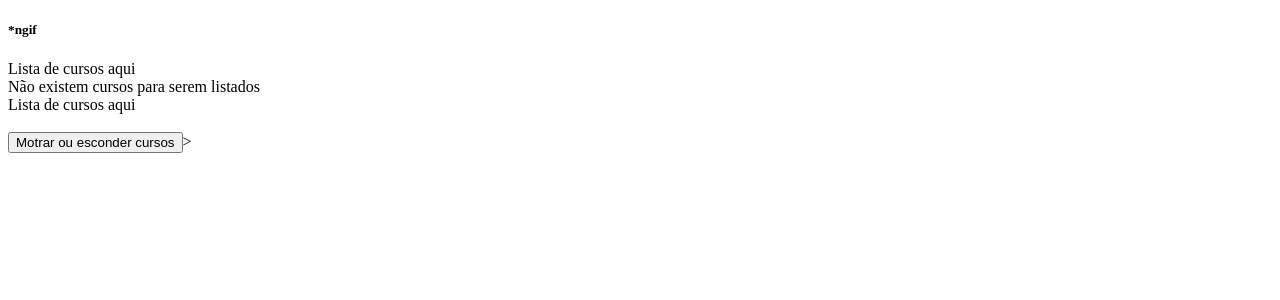
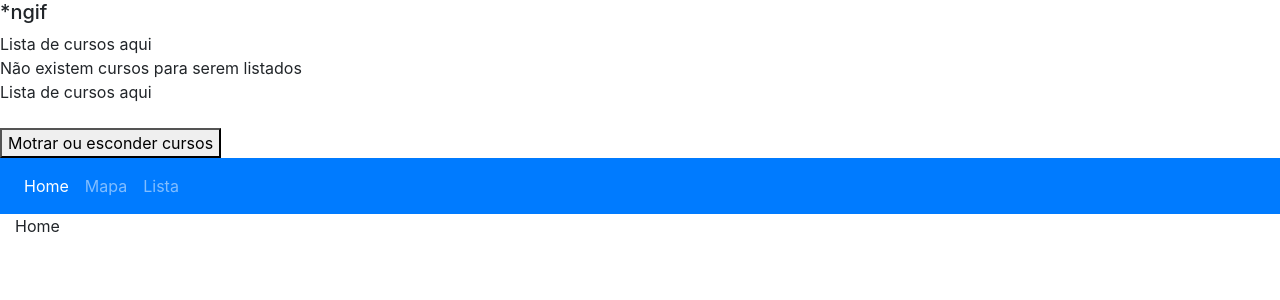
Before and after one commit to lucassmachado/diretivas, an Angular app: page / in a window 1280 px wide. Shown: the top 300 px of the page. Built offline with nearby package versions, Linux system fonts and the light colour scheme.

Commit message:
add ngSwitch, ngSwitchCase and ngSwitchDefault directive examples

```diff
--- a/package.json
+++ b/package.json
@@ -19,6 +19,7 @@
     "@angular/platform-browser": "~7.1.0",
     "@angular/platform-browser-dynamic": "~7.1.0",
     "@angular/router": "~7.1.0",
+    "bootstrap": "^4.5.0",
     "core-js": "^2.5.4",
     "rxjs": "~6.3.3",
     "tslib": "^1.9.0",
--- a/src/app/app.component.html
+++ b/src/app/app.component.html
@@ -1 +1,5 @@
-<app-diretiva-ngif></app-diretiva-ngif>>
+<app-diretiva-ngif></app-diretiva-ngif>
+
+<br>
+
+<app-diretiva-ngswitch></app-diretiva-ngswitch>
--- a/src/app/app.module.ts
+++ b/src/app/app.module.ts
@@ -3,11 +3,13 @@
 
 import { AppComponent } from './app.component';
 import { DiretivaNgifComponent } from './diretiva-ngif/diretiva-ngif.component';
+import { DiretivaNgswitchComponent } from './diretiva-ngswitch/diretiva-ngswitch.component';
 
 @NgModule({
   declarations: [
     AppComponent,
-    DiretivaNgifComponent
+    DiretivaNgifComponent,
+    DiretivaNgswitchComponent
   ],
   imports: [
     BrowserModule
--- /dev/null
+++ b/src/app/diretiva-ngswitch/diretiva-ngswitch.component.html
@@ -0,0 +1,19 @@
+<nav class="navbar navbar-expand-lg navbar-dark bg-primary">
+  <div class="navbar-nav">
+    <a class="nav-item nav-link"
+      [class.active]="aba == 'home'"
+      (click)="aba = 'home'">Home</a>
+    <a class="nav-item nav-link"
+      [class.active]="aba == 'mapa'"
+      (click)="aba = 'mapa'">Mapa</a>
+    <a class="nav-item nav-link"
+      [class.active]="aba == 'lista'"
+      (click)="aba = 'lista'">Lista</a>
+  </div>
+</nav>
+
+<div class="container-fluid" [ngSwitch]="aba">
+  <p *ngSwitchCase="'mapa'">Modo Mapa Ativado</p>
+  <p *ngSwitchCase="'lista'">Modo Lista Ativado</p>
+  <p *ngSwitchDefault>Home</p>
+</div>
--- /dev/null
+++ b/src/app/diretiva-ngswitch/diretiva-ngswitch.component.ts
@@ -0,0 +1,12 @@
+import { Component, OnInit } from '@angular/core';
+
+@Component({
+  selector: 'app-diretiva-ngswitch',
+  templateUrl: './diretiva-ngswitch.component.html',
+  styleUrls: ['./diretiva-ngswitch.component.css']
+})
+export class DiretivaNgswitchComponent {
+
+  aba = 'home';
+
+}
--- a/src/styles.css
+++ b/src/styles.css
@@ -1 +1,2 @@
 /* You can add global styles to this file, and also import other style files */
+@import '../node_modules/bootstrap/dist/css/bootstrap.min.css';
```
Also changed, not shown: src/app/diretiva-ngswitch/diretiva-ngswitch.component.css (added), src/bootstrap/dist/css/bootstrap.min.css (added), 2 other files (tests, documents, lock files or other folders).
